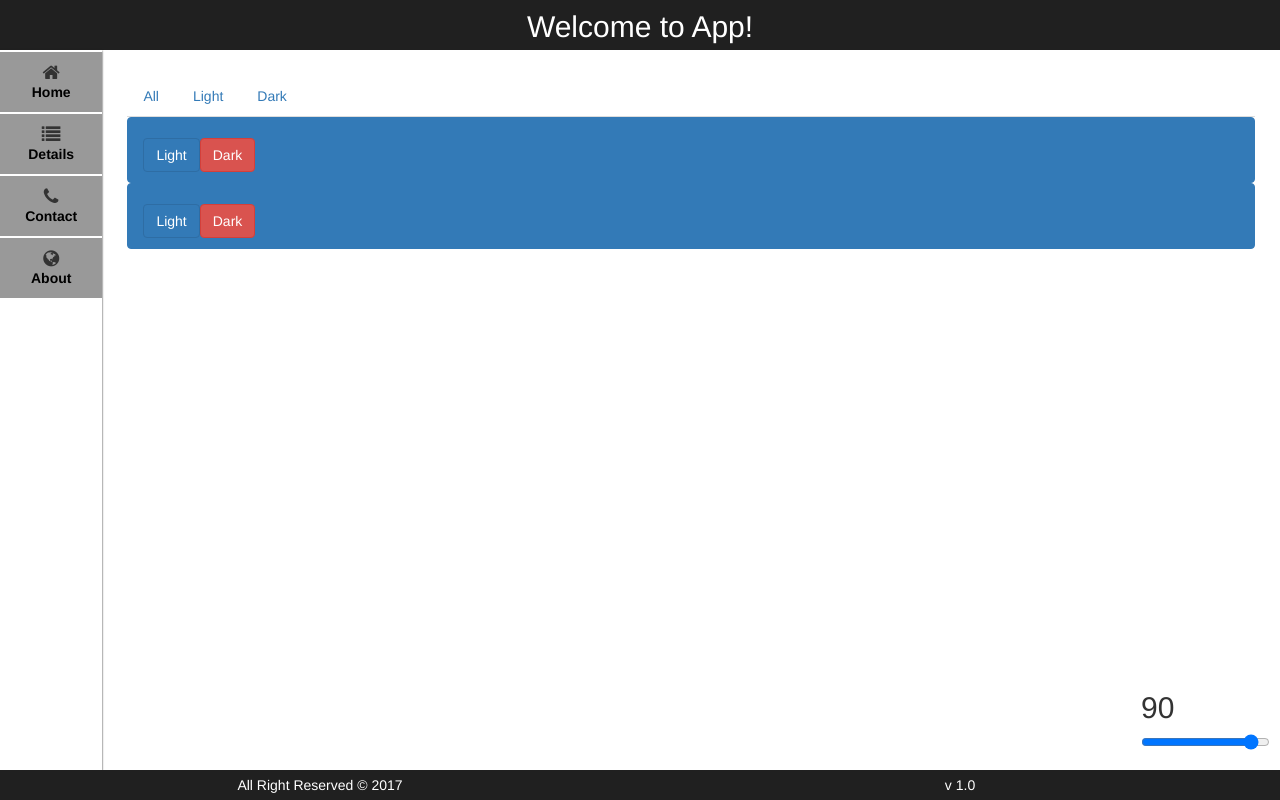
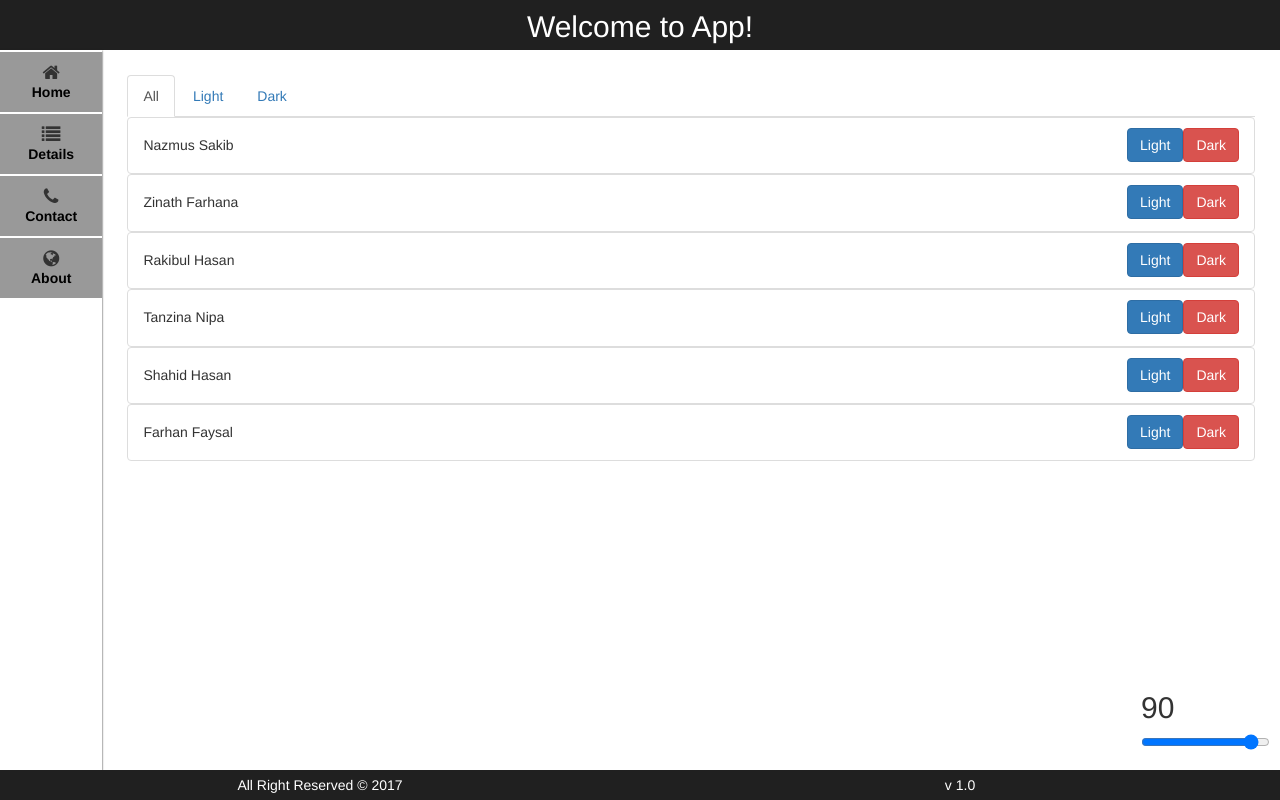
Before and after one commit to sakib042/angular, an Angular app: page / in a window 1280 px wide. Built offline with nearby package versions, Linux system fonts and the light colour scheme.

Commit message:
updated from home desktop

```diff
--- a/src/app/app.module.ts
+++ b/src/app/app.module.ts
@@ -10,6 +10,7 @@ import { ItemComponent } from './item/item.component';
 import { TabsComponent } from './tabs/tabs.component';
 import { ListComponent } from './list/list.component';
 import { RangeComponent } from './range.component';
+import { ListnamesService } from './listnames.service';
 
 @NgModule({
   declarations: [
@@ -26,7 +27,7 @@ import { RangeComponent } from './range.component';
   imports: [
     BrowserModule
   ],
-  providers: [],
+  providers: [ListnamesService],
   bootstrap: [AppComponent]
 })
 export class AppModule { }
--- a/src/app/item/item.component.html
+++ b/src/app/item/item.component.html
@@ -1,9 +1,11 @@
-<a href="#" class="list-group-item list-group-item-action flex-column align-items-start active">
-    <div class="d-flex w-100 justify-content-between">
-        <h5 class="mb-1">{{name}}</h5>
-        <div>
-        	<button class="btn btn-primary">Light</button>
-        	<button class="btn btn-danger">Dark</button>
+<div class="list-group-item">
+    <div class="row">
+        <div class="col-xs-12 col-sm-6">
+            <h5 class="mb-1">{{character.name}}</h5>
+        </div>
+        <div class="col-xs-12 col-sm-6 text-right">
+            <button class="btn btn-primary" (click)="onAssign('light')">Light</button>
+            <button class="btn btn-danger" (click)="onAssign('dark')">Dark</button>
         </div>
     </div>
-</a>
+</div>
--- a/src/app/item/item.component.ts
+++ b/src/app/item/item.component.ts
@@ -1,4 +1,5 @@
-import { Component, OnInit } from '@angular/core';
+import { Component, OnInit, Input } from '@angular/core';
+import { ListnamesService } from '../listnames.service';
 
 @Component({
   selector: 'app-item',
@@ -7,11 +8,19 @@ import { Component, OnInit } from '@angular/core';
 })
 export class ItemComponent implements OnInit {
 
-  characters;
+  @Input() character;
+  nameList: ListnamesService;
 
-  constructor() { }
+  constructor(nameList: ListnamesService) {
+    this.nameList = nameList;
+  }
 
   ngOnInit() {
   }
 
+  onAssign(side){
+    //this.character.side = side;
+    this.nameList.onSideChosen({name: this.character.name, side: side});
+  }
+
 }
--- a/src/app/list/list.component.html
+++ b/src/app/list/list.component.html
@@ -1,3 +1,4 @@
 <div class="list-group">
-    <app-item *ngFor="let char of characters"></app-item>
+    <app-item *ngFor="let char of characters" [character]="char">
+    </app-item>
 </div>
--- a/src/app/list/list.component.ts
+++ b/src/app/list/list.component.ts
@@ -1,4 +1,4 @@
-import { Component, OnInit, Input } from '@angular/core';
+import { Component, OnInit, Input} from '@angular/core';
 
 @Component({
   selector: 'app-list',
--- /dev/null
+++ b/src/app/listnames.service.ts
@@ -0,0 +1,29 @@
+import { Injectable } from '@angular/core';
+
+@Injectable()
+export class ListnamesService{
+  private characters = [
+    {name: 'Nazmus Sakib', side:''},
+    {name: 'Zinath Farhana', side:''},
+    {name: 'Rakibul Hasan', side:''},
+    {name: 'Tanzina Nipa', side:''},
+    {name: 'Shahid Hasan', side:''},
+    {name: 'Farhan Faysal', side:''}
+  ];
+
+  getCharacters(chosenList){
+    if(chosenList === 'all'){
+      return this.characters.slice();
+    }
+    return this.characters.filter((char) => {
+      return char.side === chosenList;
+    });
+  }
+
+  onSideChosen(charInfo){
+    const pos = this.characters.findIndex((char)=>{
+      return char.name === charInfo.name;
+    })
+    this.characters[pos].side = charInfo.side;
+  }
+}
--- a/src/app/tabs/tabs.component.html
+++ b/src/app/tabs/tabs.component.html
@@ -1,11 +1,11 @@
 <ul class="nav nav-tabs">
-    <li class="nav-item">
+    <li class="nav-item" [ngClass]="{active : chosenList === 'all'}">
         <a class="nav-link" (click)="onChoose('all')" style="cursor: pointer">All</a>
     </li>
-    <li class="nav-item">
+    <li class="nav-item" [ngClass]="{active : chosenList === 'light'}">
         <a class="nav-link" (click)="onChoose('light')" style="cursor: pointer">Light</a>
     </li>
-    <li class="nav-item">
+    <li class="nav-item" [ngClass]="{active : chosenList === 'dark'}">
         <a class="nav-link" (click)="onChoose('dark')" style="cursor: pointer">Dark</a>
     </li>
 </ul>
--- a/src/app/tabs/tabs.component.ts
+++ b/src/app/tabs/tabs.component.ts
@@ -1,4 +1,5 @@
 import { Component, OnInit } from '@angular/core';
+import { ListnamesService } from '../listnames.service';
 
 @Component({
   selector: 'app-tabs',
@@ -6,13 +7,13 @@ import { Component, OnInit } from '@angular/core';
   styleUrls: ['./tabs.component.css']
 })
 export class TabsComponent implements OnInit {
-  characters = [
-    {name: 'Nazmus Sakib', side:''},
-    {name: 'Farhan Angan', side:''}
-  ];
+  characters = [];
   chosenList = 'all';
+  nameList: ListnamesService;
 
-  constructor() { }
+  constructor(nameList: ListnamesService) {
+    this.nameList = nameList;
+  }
 
   ngOnInit() { }
 
@@ -21,11 +22,7 @@ export class TabsComponent implements OnInit {
   }
 
   getCharacters(){
-    if(this.chosenList === 'all'){
-      return this.characters.slice();
-    }
-    return this.characters.filter((char) => {
-      return char.side === this.chosenList;
-    });
+    this.characters = this.nameList.getCharacters(this.chosenList);
+    return this.characters;
   }
 }
```
